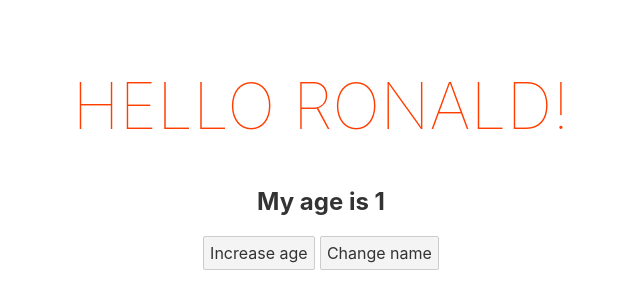
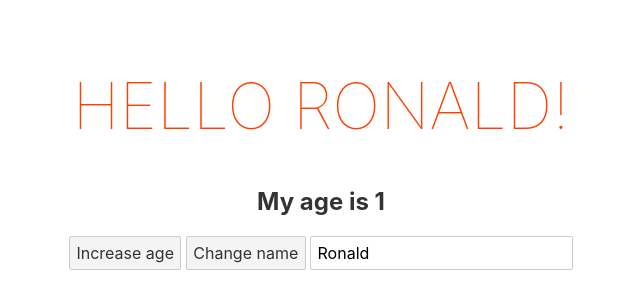
Before and after one commit to rparias/svelte-exercises, a Svelte app: page / in a window 1280 px wide. Shown: the top 308 px of the page, without its empty margins (319-959 px from the left). Built offline with nearby package versions, Linux system fonts and the light colour scheme.

Commit message:
Changes name on h1 when a value is entered as input text

```diff
--- a/src/App.svelte
+++ b/src/App.svelte
@@ -15,6 +15,10 @@
   const changeName = () => {
     name = 'Paul';
   };
+
+  const handleInput = (event: any) => {
+    name = event.target.value;
+  };
 </script>
 
 <main>
@@ -22,6 +26,12 @@
   <h2>My age is {age}</h2>
   <button on:click={increaseAge}>Increase age</button>
   <button on:click={changeName}>Change name</button>
+  <input
+    type="text"
+    placeholder="Your name"
+    value={name}
+    on:input={handleInput}
+  />
 </main>
 
 <style>
```
Also changed, not shown: 1 other file (tests, documents, lock files or other folders).
